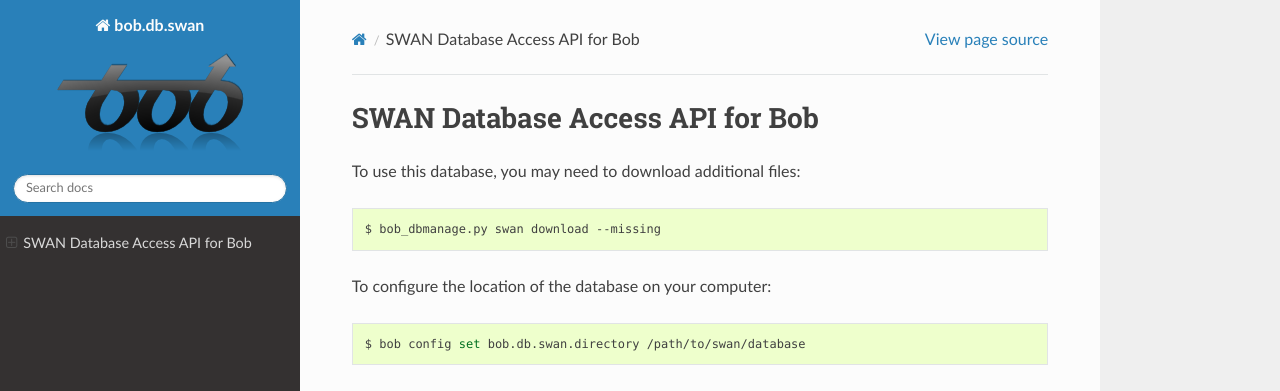
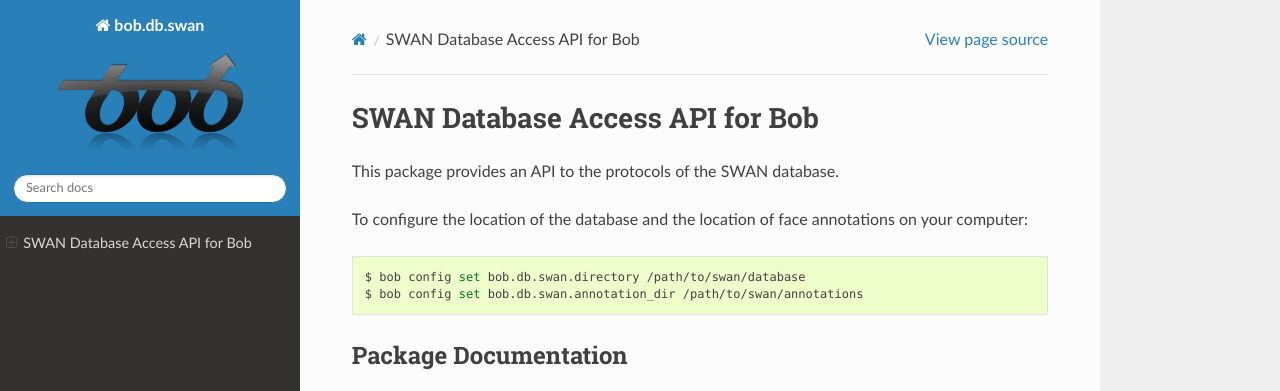
Before and after one commit to bioidiap/bob.db.swan, a Sphinx documentation site: the page built from doc/index.rst, in a window 1280 px wide and 923 px high, cut to the strip 0-391 px from the top of the window. Built offline with Sphinx 7.4.7 and the Read the Docs theme 2.0.0, drawn with Linux system fonts in a browser that asks for light colours; formulas are drawn with MathJax 3; the version number could not be read and is left out.

Commit message:
Clean-up and integrate to the new CI

```diff
--- a/doc/index.rst
+++ b/doc/index.rst
@@ -6,22 +6,20 @@
  SWAN Database Access API for Bob
 ==================================
 
-To use this database, you may need to download additional files:
+This package provides an API to the protocols of the SWAN database.
 
-.. code-block:: sh
-
-	$ bob_dbmanage.py swan download --missing
-
-To configure the location of the database on your computer:
+To configure the location of the database and the location of face annotations
+on your computer:
 
 .. code-block:: sh
 
     $ bob config set bob.db.swan.directory /path/to/swan/database
+    $ bob config set bob.db.swan.annotation_dir /path/to/swan/annotations
 
 
 Package Documentation
 ---------------------
 
 .. automodule:: bob.db.swan
-.. automodule:: bob.db.swan.query
-.. automodule:: bob.db.swan.models
+.. automodule:: bob.db.swan.query_bio
+.. automodule:: bob.db.swan.query_pad
--- a/requirements.txt
+++ b/requirements.txt
@@ -8,3 +8,6 @@
 bob.bio.spear
 bob.bio.face
 bob.bio.video
+bob.pad.base
+bob.pad.face
+bob.pad.voice
```
Also changed, not shown: .gitlab-ci.yml, 2 other files.
